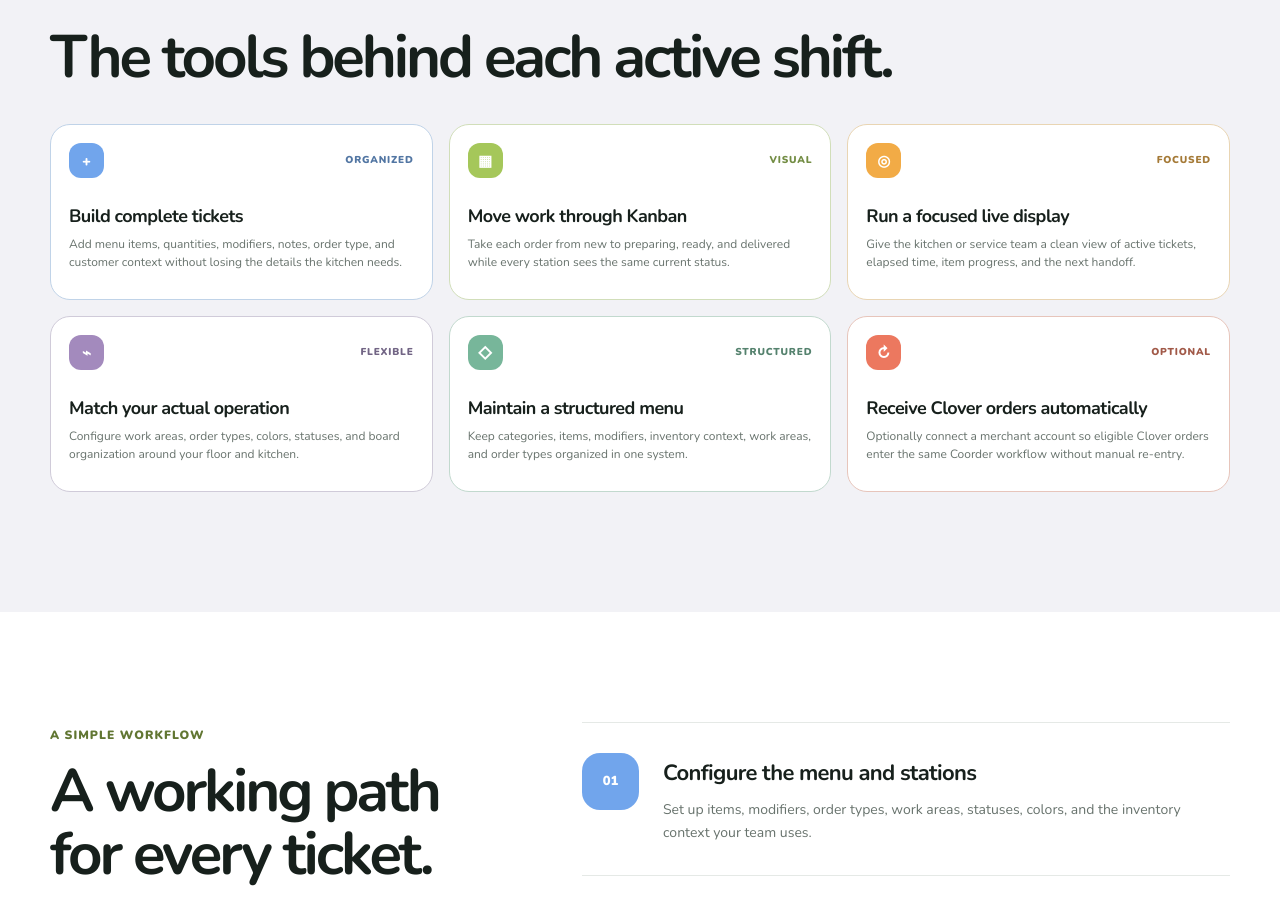
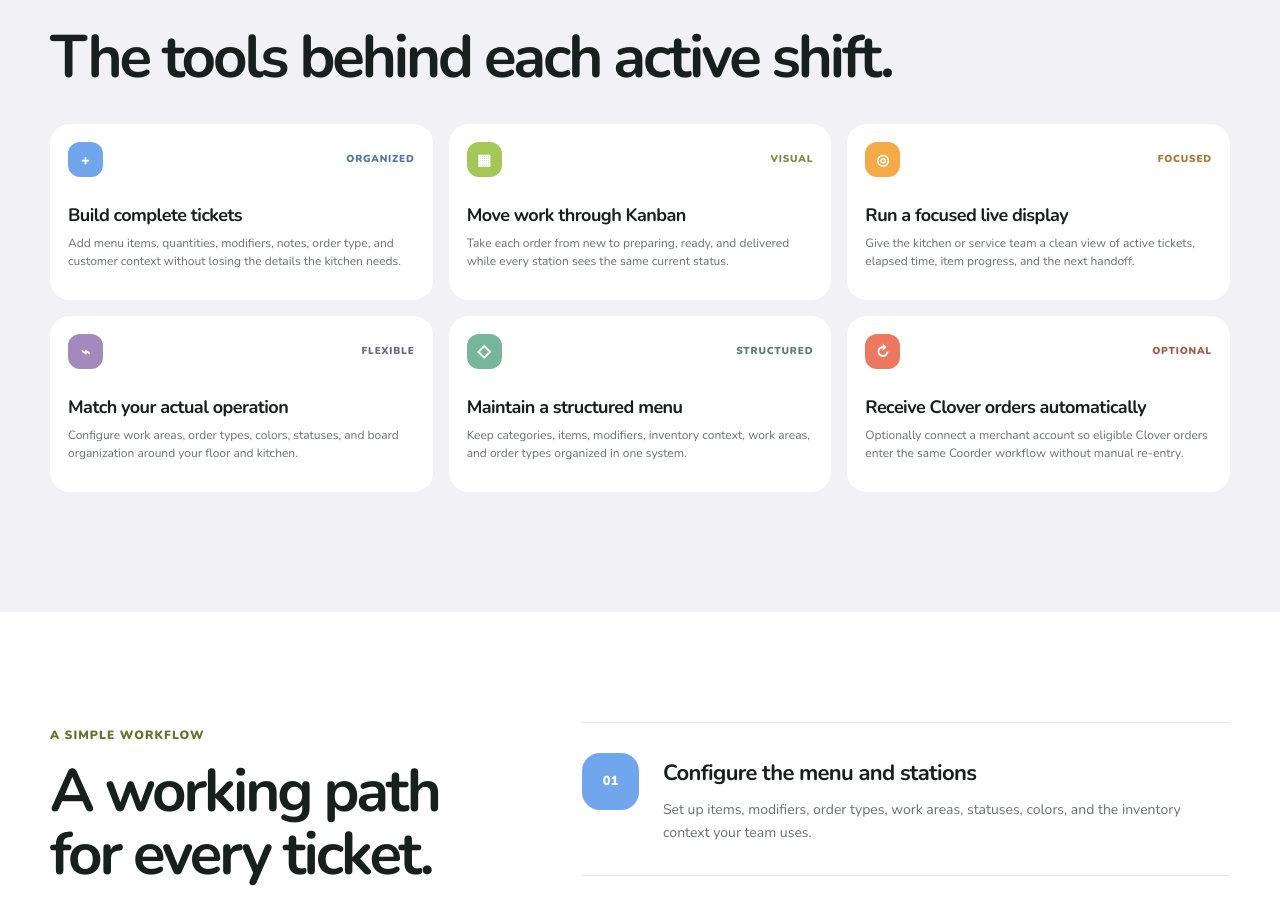
Before and after one commit to adminDomepath/Coorder-Web, a Next.js app: page / in a window 1280 px wide. Shown: the part 1800-2704 px from the top of the page. Built offline with nearby package versions, Linux system fonts and the light colour scheme.

Commit message:
Remove feature card borders

```diff
--- a/app/globals.css
+++ b/app/globals.css
@@ -119,7 +119,7 @@ h1, h2, h3 { font-weight: 700; }
 .section-heading h2, .workflow-intro h2, .clover-copy h2, .final-cta h2 { margin: 14px 0 0; font-size: clamp(38px, 5vw, 60px); font-weight: 700; line-height: 1.04; letter-spacing: -.052em; }
 .section-heading > h2 { margin-top: 0; }
 .feature-grid { display: grid; grid-template-columns: repeat(3, 1fr); gap: 16px; }
-.feature-card { min-height: 176px; display: flex; flex-direction: column; padding: 18px; border: 1px solid color-mix(in srgb, var(--card-color) 32%, var(--line)); border-radius: 20px; background: #fff; transition: transform .25s ease, box-shadow .25s ease; }
+.feature-card { min-height: 176px; display: flex; flex-direction: column; padding: 18px; border: 0; border-radius: 20px; background: #fff; transition: transform .25s ease, box-shadow .25s ease; }
 .feature-card:hover { transform: translateY(-5px); box-shadow: 0 20px 48px color-mix(in srgb, var(--card-color) 17%, transparent); }
 .feature-topline { display: flex; align-items: center; justify-content: space-between; }
 .feature-icon { width: 35px; height: 35px; display: grid; place-items: center; color: #fff; border-radius: 12px; background: var(--card-color); font-size: 15px; font-weight: 850; }
```
